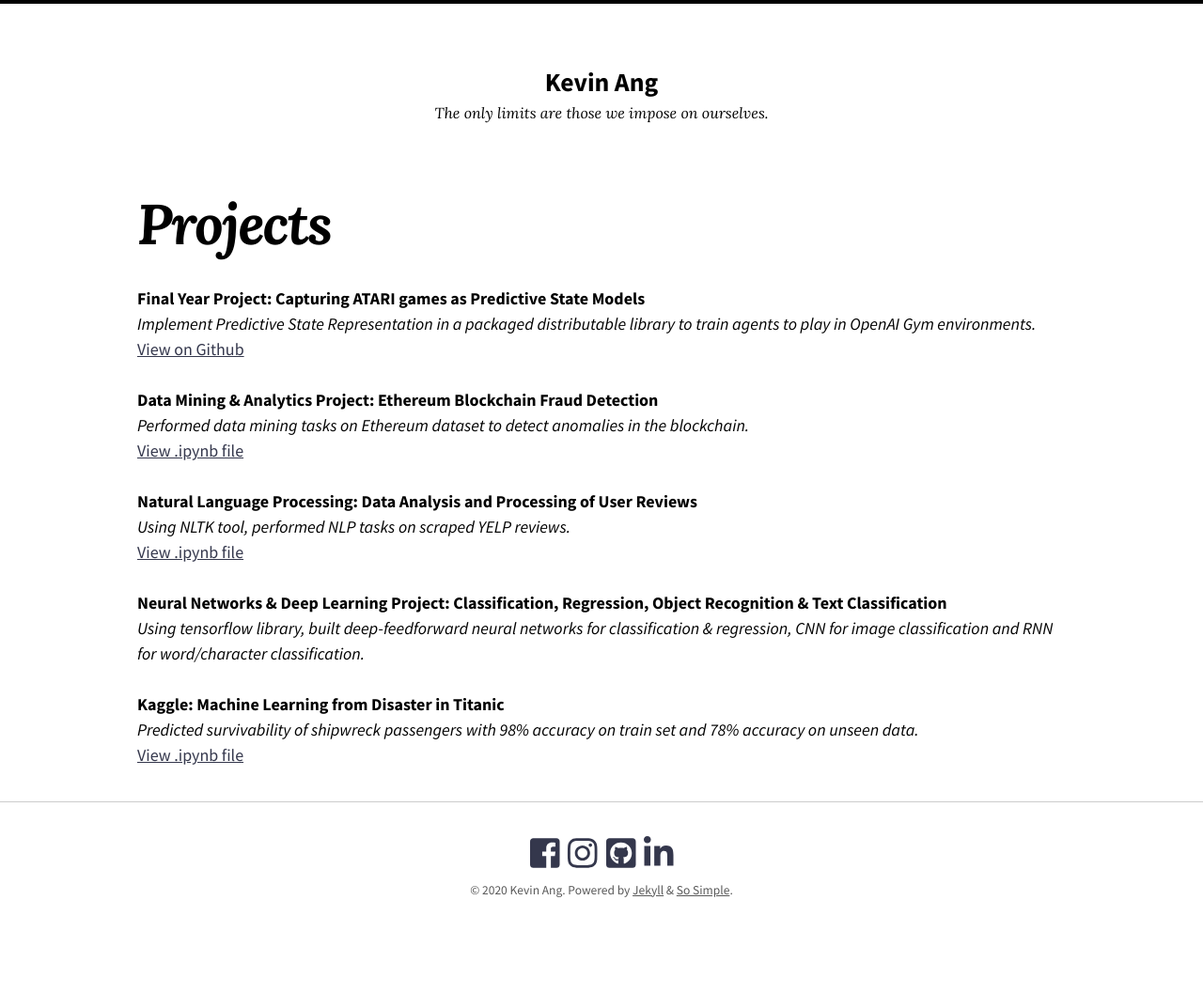
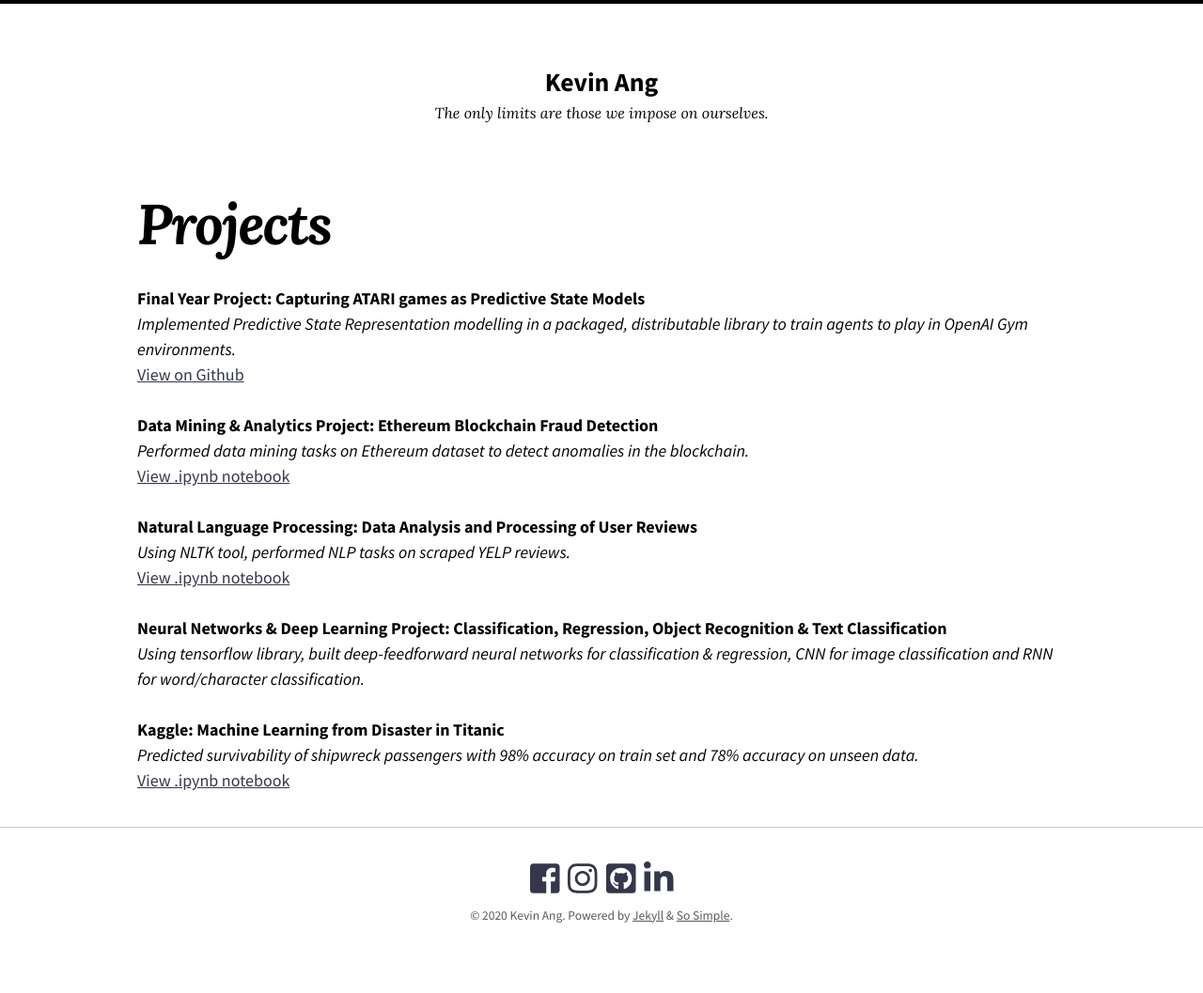
Before and after one commit to crixspine/site, a Jekyll site: the page built from projects/index.md, in a window 1280 px wide. Shown: the whole page at 94% size. Built offline with Jekyll 4.4.1, drawn with Linux system fonts in a browser that asks for light colours; nearby versions of some CDN libraries; before the commit the page ends 1030 px from its top, so only the background shows below that.

Commit message:
minor edits

```diff
--- a/projects/index.md
+++ b/projects/index.md
@@ -5,20 +5,20 @@ permalink: /projects/
 ---
 
 **Final Year Project: Capturing ATARI games as Predictive State Models**
-*Implement Predictive State Representation in a packaged distributable library to train agents to play in OpenAI Gym environments.*
+*Implemented Predictive State Representation modelling in a packaged, distributable library to train agents to play in OpenAI Gym environments.*
 [View on Github](https://github.com/crixspine/PSR)
 
 **Data Mining & Analytics Project: Ethereum Blockchain Fraud Detection**
 *Performed data mining tasks on Ethereum dataset to detect anomalies in the blockchain.*
-[View .ipynb file](https://gist.github.com/crixspine/dade76610bb5e94e80d5f738930774a5)
+[View .ipynb notebook](https://gist.github.com/crixspine/dade76610bb5e94e80d5f738930774a5)
 
 **Natural Language Processing: Data Analysis and Processing of User Reviews**
 *Using NLTK tool, performed NLP tasks on scraped YELP reviews.*
-[View .ipynb file](https://gist.github.com/crixspine/d76b8c27de0248a9c51172b12af8feb6)
+[View .ipynb notebook](https://gist.github.com/crixspine/d76b8c27de0248a9c51172b12af8feb6)
 
 **Neural Networks & Deep Learning Project: Classification, Regression, Object Recognition & Text Classification**
 *Using tensorflow library, built deep-feedforward neural networks for classification & regression, CNN for image classification and RNN for word/character classification.*
 
 **Kaggle: Machine Learning from Disaster in Titanic**
 *Predicted survivability of shipwreck passengers with 98% accuracy on train set and 78% accuracy on unseen data.*
-[View .ipynb file](https://gist.github.com/crixspine/d64e7171e6ede88d589d92de1826b193)
+[View .ipynb notebook](https://gist.github.com/crixspine/d64e7171e6ede88d589d92de1826b193)
```
Also changed, not shown: index.md (+1 -1 lines).
